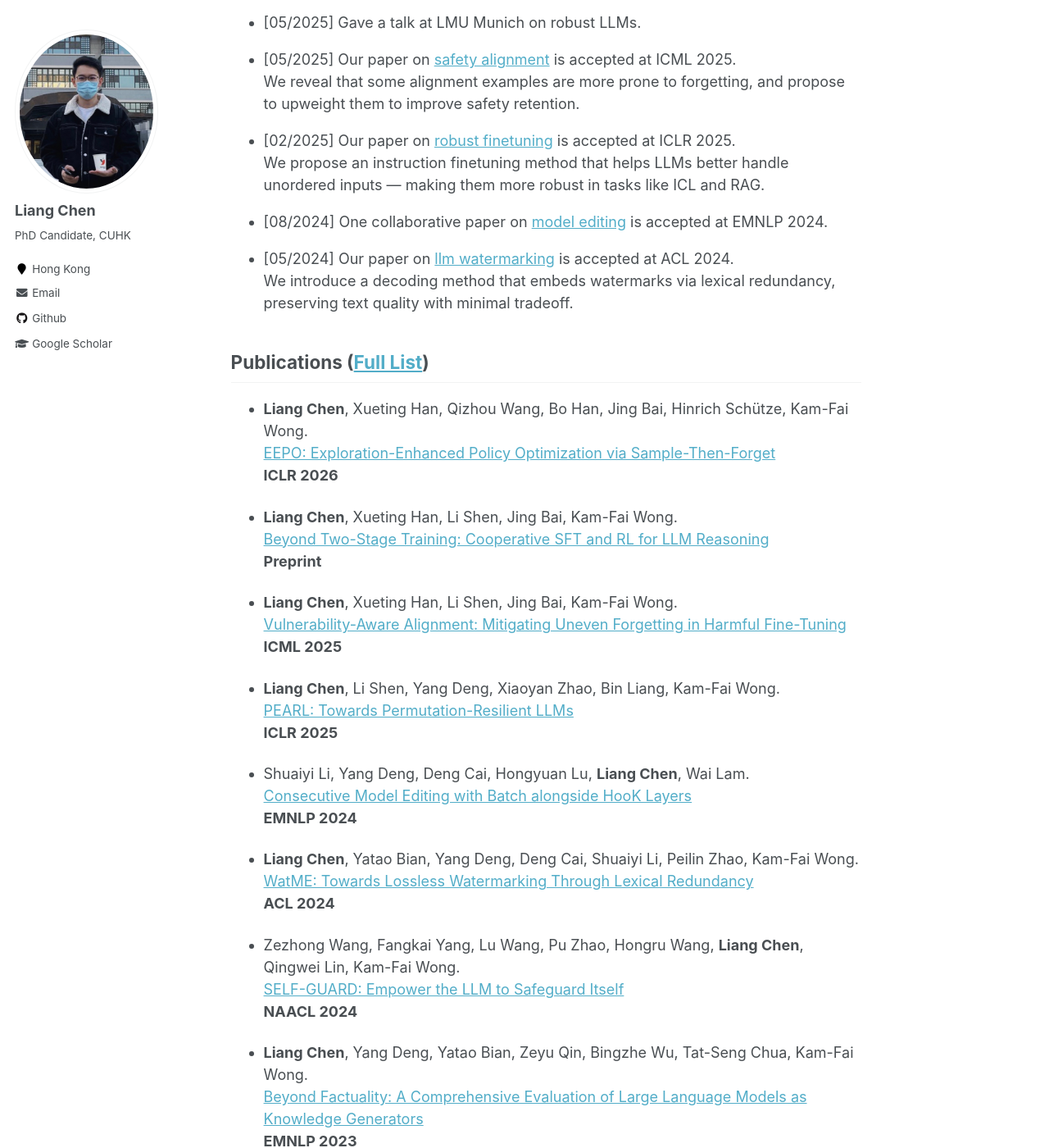
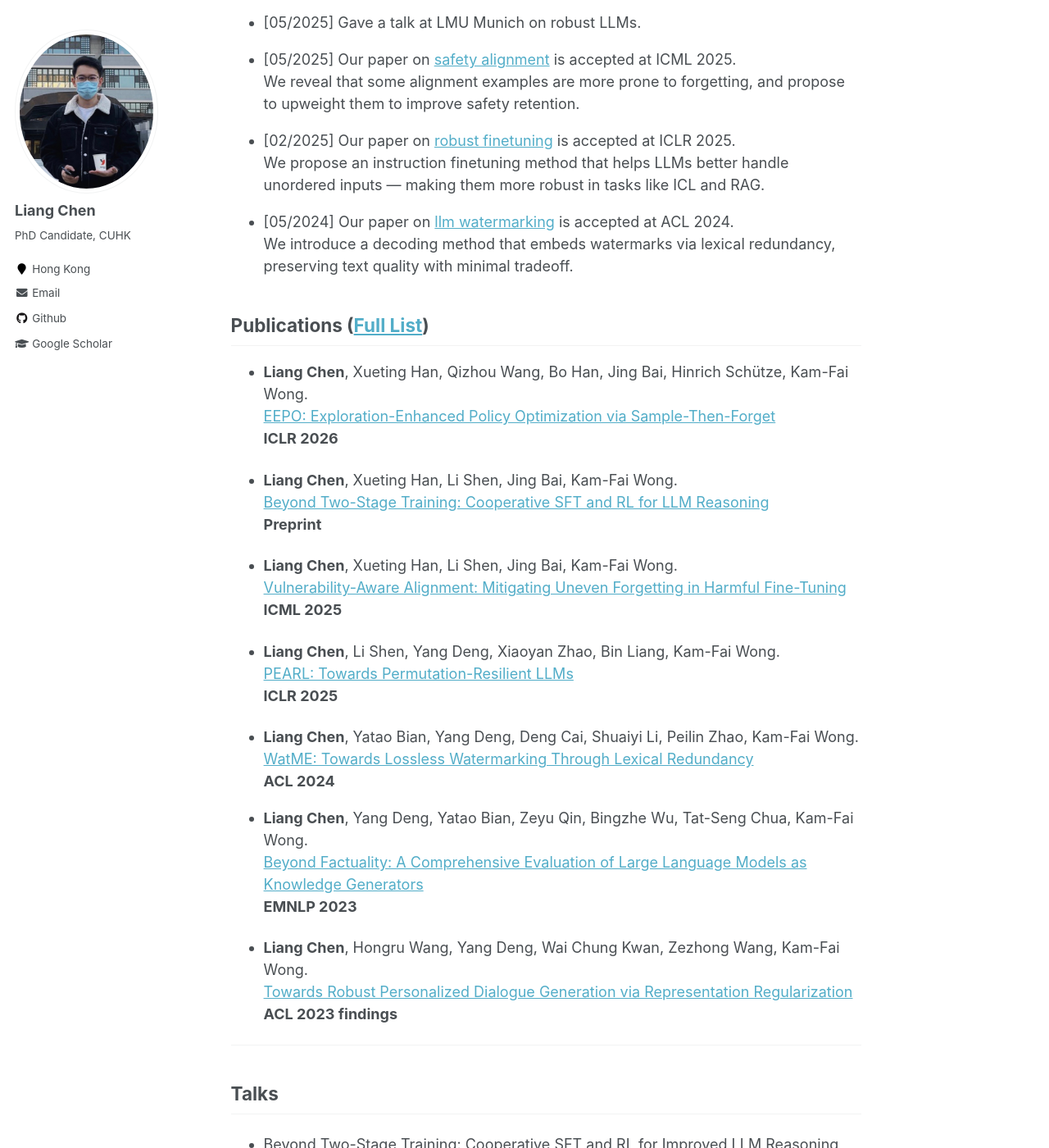
Before and after one commit to ChanLiang/ChanLiang.github.io, a Jekyll site: the page built from _pages/about.md, in a window 1280 px wide and 1400 px high, scrolled down 862 px. Shown: the whole window at 82% size. Built offline with Jekyll 4.4.1, drawn with Linux system fonts in a browser that asks for light colours.

Commit message:
Update about.md

```diff
--- a/_pages/about.md
+++ b/_pages/about.md
@@ -85,7 +85,7 @@ He is dedicated to enhancing the reliability of LLMs across four dimensions:
 
 
 <!-- - [08/2024] **One collaborative paper on [consecutive model editing](https://aclanthology.org/2024.emnlp-main.765) is accepted at EMNLP 2024.**   -->
-- [08/2024] One collaborative paper on [model editing](https://aclanthology.org/2024.emnlp-main.765) is accepted at EMNLP 2024.
+<!-- - [08/2024] One collaborative paper on [model editing](https://aclanthology.org/2024.emnlp-main.765) is accepted at EMNLP 2024.  -->
 
 <!-- - [05/2024] Our paper on Lossless text watermarking (WatME) is accepted at ACL 2024. -->
 <!-- - [05/2024] **Our paper on [lossless text watermarking](https://aclanthology.org/2024.acl-long.496.pdf) is accepted at ACL 2024.**   -->
@@ -118,17 +118,17 @@ He is dedicated to enhancing the reliability of LLMs across four dimensions:
   [PEARL: Towards Permutation-Resilient LLMs](https://openreview.net/pdf?id=txoJvjfI9w)
   **ICLR 2025**
 
-- Shuaiyi Li, Yang Deng, Deng Cai, Hongyuan Lu, **Liang Chen**, Wai Lam.
+<!-- - Shuaiyi Li, Yang Deng, Deng Cai, Hongyuan Lu, **Liang Chen**, Wai Lam.
   [Consecutive Model Editing with Batch alongside HooK Layers](https://aclanthology.org/2024.emnlp-main.765)
-  **EMNLP 2024**
+  **EMNLP 2024**  -->
 
 - **Liang Chen**, Yatao Bian, Yang Deng, Deng Cai, Shuaiyi Li, Peilin Zhao, Kam-Fai Wong.
   [WatME: Towards Lossless Watermarking Through Lexical Redundancy](https://aclanthology.org/2024.acl-long.496.pdf)
   **ACL 2024**
 
-- Zezhong Wang, Fangkai Yang, Lu Wang, Pu Zhao, Hongru Wang, **Liang Chen**, Qingwei Lin, Kam-Fai Wong.
+<!-- - Zezhong Wang, Fangkai Yang, Lu Wang, Pu Zhao, Hongru Wang, **Liang Chen**, Qingwei Lin, Kam-Fai Wong.
   [SELF-GUARD: Empower the LLM to Safeguard Itself](https://aclanthology.org/2024.naacl-long.92)
-  **NAACL 2024**
+  **NAACL 2024** -->
 
 - **Liang Chen**, Yang Deng, Yatao Bian, Zeyu Qin, Bingzhe Wu, Tat-Seng Chua, Kam-Fai Wong.
   [Beyond Factuality: A Comprehensive Evaluation of Large Language Models as Knowledge Generators](https://aclanthology.org/2023.emnlp-main.390)
```
